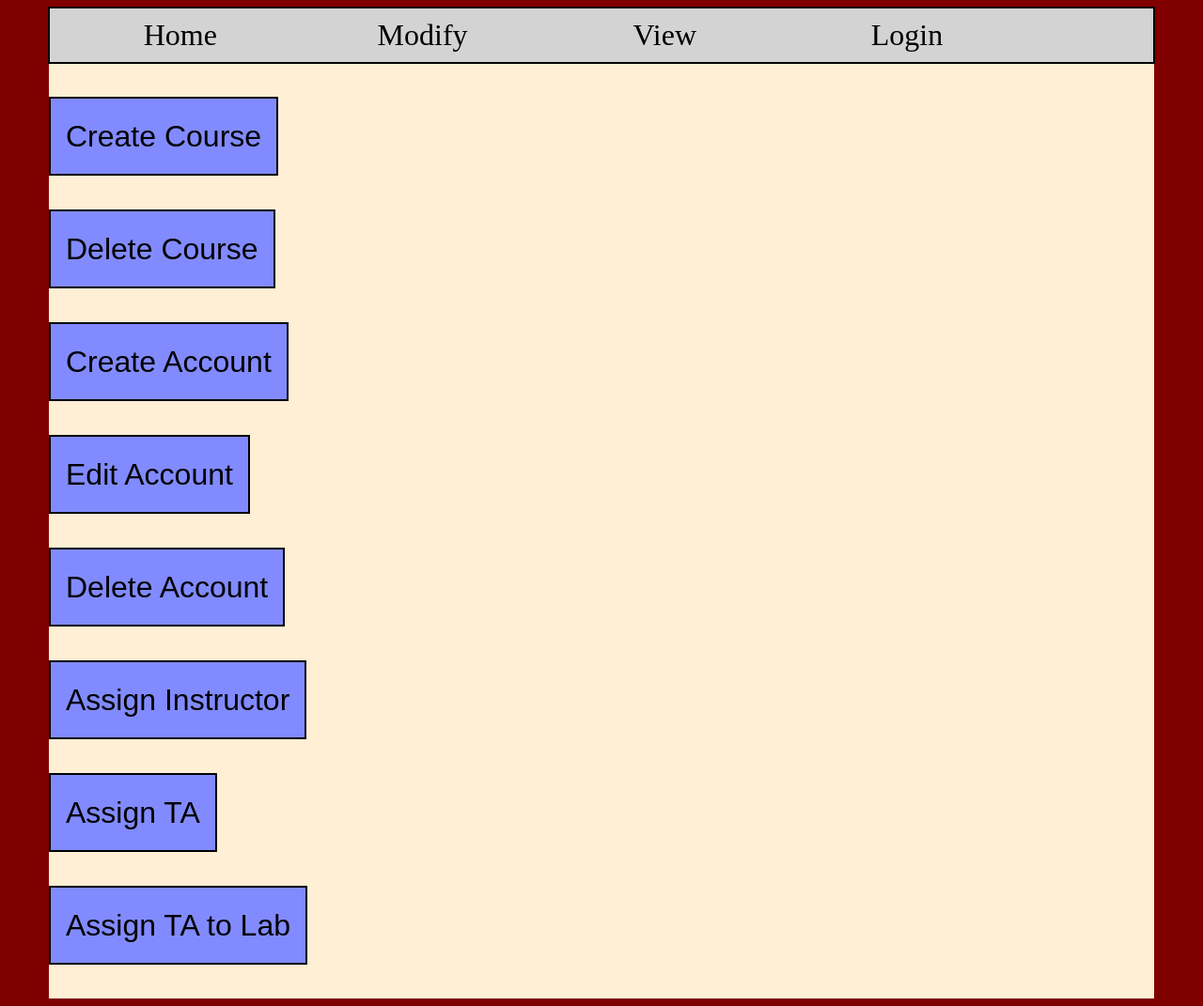
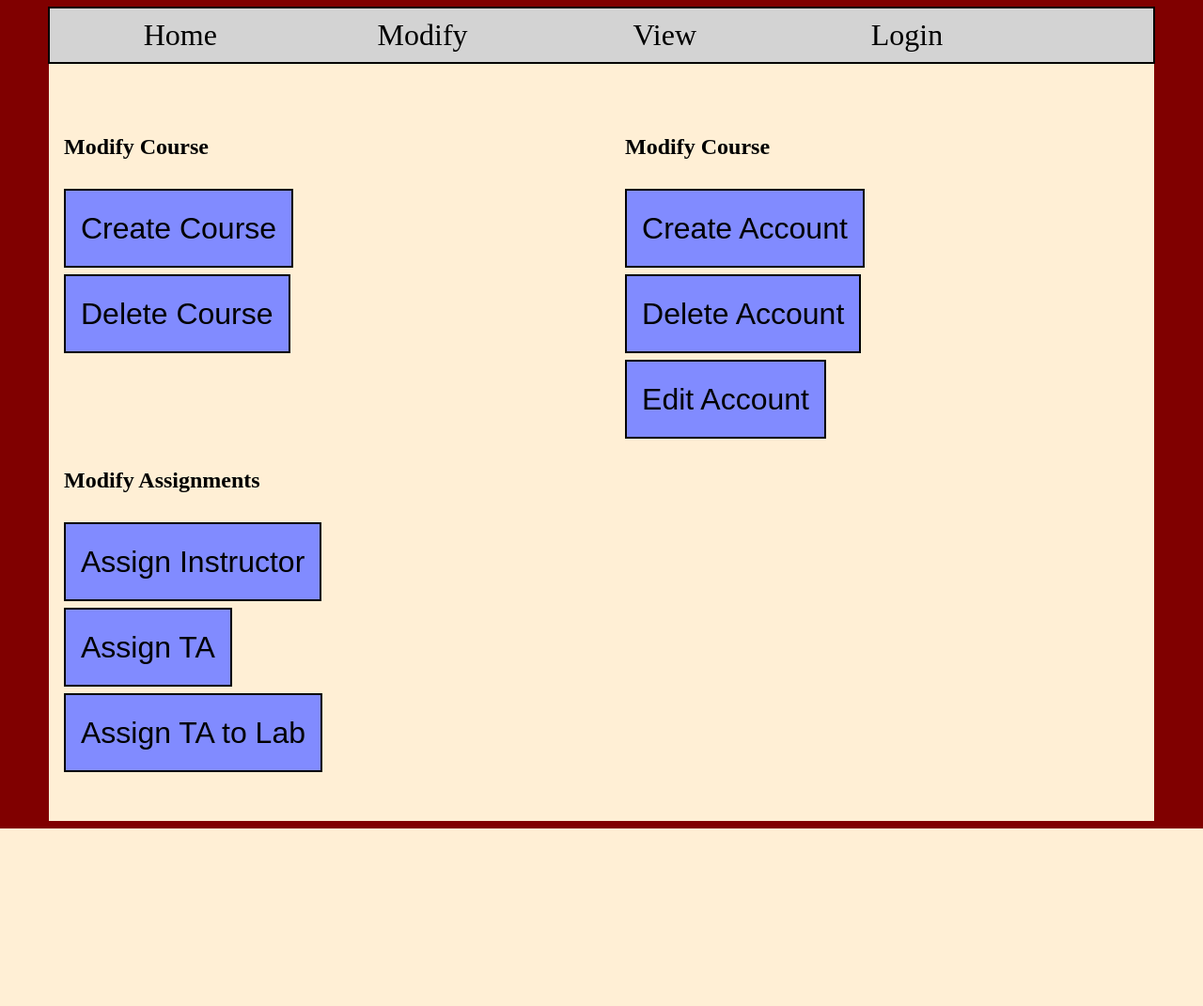
Before and after one commit to kmlacasse/webproject, a Django app: page /modify.html in a window 1280 px wide. Shown: the whole page at 94% size. After the commit the page ends 882 px from the top, so only its background shows below. Run offline with Django 3.2, Linux system fonts and the light colour scheme.

Commit message:
Update modify.html

```diff
--- a/templates/taapp/modify.html
+++ b/templates/taapp/modify.html
@@ -1,13 +1,33 @@
 {% extends "base.html" %}
 {% block content %}
     <br><br>
-    <button class="modifyButton"><a href="create_course.html">Create Course</a></button><br><br>
-    <button class="modifyButton"><a href="delete_course.html">Delete Course</a></button><br><br>
-    <button class="modifyButton"><a href="create_account.html">Create Account</a></button><br><br>
-    <button class="modifyButton"><a href="edit_account.html">Edit Account</a></button><br><br>
-    <button class="modifyButton"><a href="delete_account.html">Delete Account</a></button><br><br>
-    <button class="modifyButton"><a href="assign_instructor.html">Assign Instructor</a></button><br><br>
-    <button class="modifyButton"><a href="assign_TA.html">Assign TA</a></button><br><br>
-    <button class="modifyButton"><a href="assign_TA_to_lab.html">Assign TA to Lab</a></button><br><br>
+    <table class="mainPageTable">
+
+        <tr>
+            <th><p class="buttonTypeTag">Modify Course</p></th>
+            <th><p class="buttonTypeTag">Modify Course</p></th>
+        </tr>
+        <tr>
+            <td><button class="modifyButton"><a href="create_course.html">Create Course</a></button></td>
+            <td><button class="modifyButton"><a href="create_account.html">Create Account</a></button></td>
+        </tr>
+        <tr>
+            <td><button class="modifyButton"><a href="delete_course.html">Delete Course</a></button></td>
+            <td><button class="modifyButton"><a href="delete_account.html">Delete Account</a></button></td>
+        </tr>
+        <tr>
+            <td></td>
+            <td><button class="modifyButton"><a href="edit_account.html">Edit Account</a></button></td>
+        </tr>
+
+        <tr>
+            <th><p class="buttonTypeTag"> Modify Assignments</p></th>
+        </tr>
+        <tr><td><button class="modifyButton"><a href="assign_instructor.html">Assign Instructor</a></button></td></tr>
+        <tr><td><button class="modifyButton"><a href="assign_TA.html">Assign TA</a></button></td></tr>
+        <tr><td><button class="modifyButton"><a href="assign_TA_to_lab.html">Assign TA to Lab</a></button></td></tr>
+    </table>
+    <br><br>
+
 
 {%  endblock content %}
```
